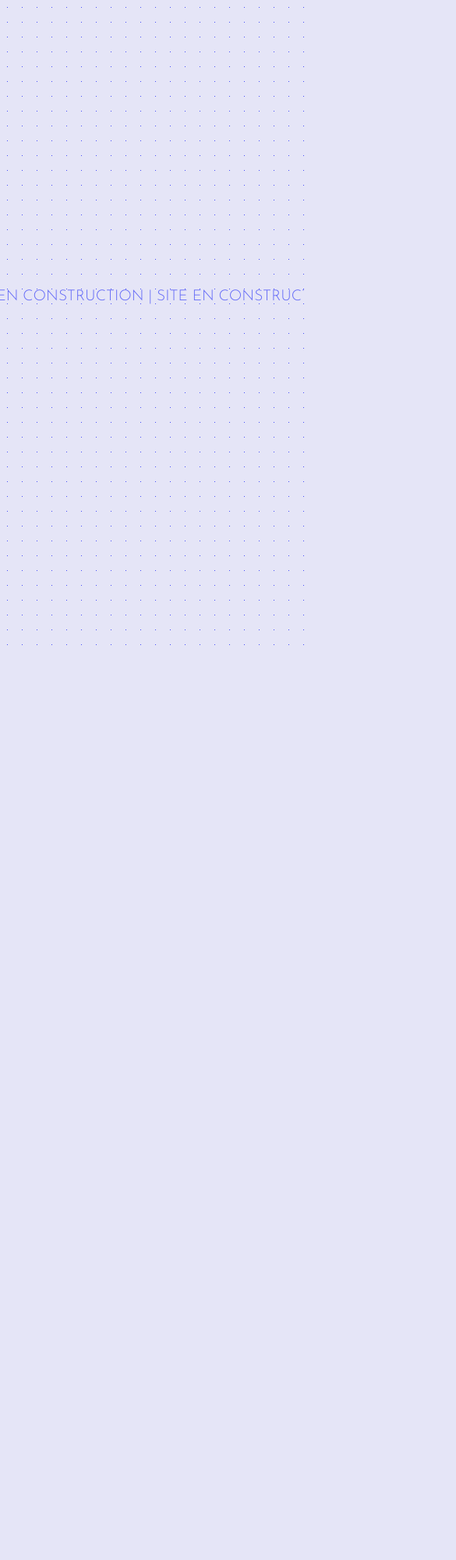
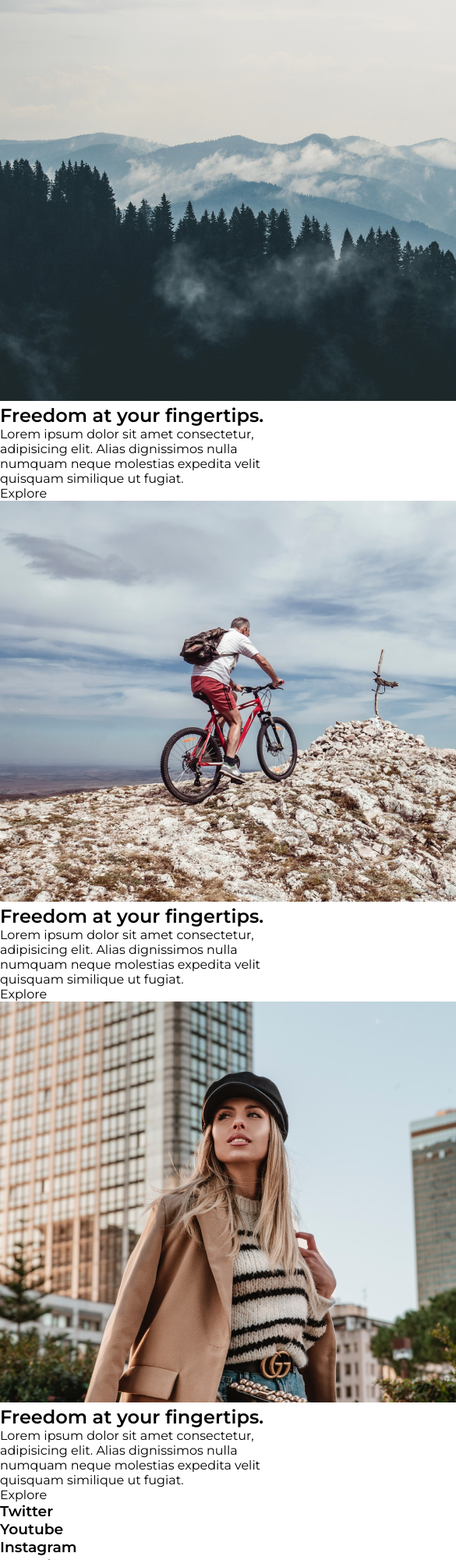
Before and after one commit to Guillaume-Gozillon/portfolio-v1, a plain HTML site: page index.html in a window 390 px wide. Shown: the top 2000 px of the page at 78% size, 585 px wide, since content can reach past the window. Before the commit the page ends 844 px from the top, so only its background shows below. Drawn offline with Linux system fonts and the light colour scheme.

Commit message:
Add HTML

```diff
--- /dev/null
+++ b/app.js
@@ -0,0 +1 @@
+console.log('hello')
--- a/index.html
+++ b/index.html
@@ -1,28 +1,112 @@
 <!DOCTYPE html>
-<html lang="en">
+<html lang="fr">
   <head>
     <meta charset="UTF-8" />
     <meta http-equiv="X-UA-Compatible" content="IE=edge" />
     <meta name="viewport" content="width=device-width, initial-scale=1.0" />
     <link rel="preconnect" href="https://fonts.googleapis.com" />
     <link rel="preconnect" href="https://fonts.gstatic.com" crossorigin />
+    <link rel="preconnect" href="https://fonts.googleapis.com" />
+    <link rel="preconnect" href="https://fonts.gstatic.com" crossorigin />
     <link
-      href="https://fonts.googleapis.com/css2?family=Josefin+Sans:ital,wght@0,300;1,400;1,500&display=swap"
+      href="https://fonts.googleapis.com/css2?family=Abril+Fatface&family=Montserrat:wght@300;400;500;600&display=swap"
       rel="stylesheet"
     />
     <link rel="icon" type="image/png" href="/img/logo1.png" />
-    <title>Guillaume Gozillon</title>
+    <title>Guillaume Gozillon, développeur Front-End React</title>
     <meta
       name="description"
       content="Guillaume Gozillon, développeur front-end"
     />
     <link rel="stylesheet" href="style.css" />
+    <script src="./app.js" defer></script>
   </head>
   <body>
-    <main class="container">
-      <span class="txt t1">SITE EN CONSTRUCTION |&nbsp;</span>
-      <span class="txt t2">SITE EN CONSTRUCTION |&nbsp;</span>
-      <span class="txt t2">SITE EN CONSTRUCTION |&nbsp;</span>
+    <header class="nav-header">
+      <h1><a href="/index.html"></a></h1>
+      <div class="line1"></div>
+      <div class="line2"></div>
+    </header>
+    <main>
+      <section class="mountain slide">
+        <div class="hero-img">
+          <img src="./img/forest.png" alt="mountain image" />
+          <div class="reveal-img"></div>
+        </div>
+        <div class="hero-desc">
+          <div class="title">
+            <h2>
+              Freedom at your <span class="mountain-span">fingertips.</span>
+            </h2>
+            <div class="title-swipe t-swipe1"></div>
+          </div>
+          <p>
+            Lorem ipsum dolor sit amet consectetur, adipisicing elit. Alias
+            dignissimos nulla numquam neque molestias expedita velit quisquam
+            similique ut fugiat.
+          </p>
+          <a class="explore mountain-exp">Explore</a>
+        </div>
+      </section>
+      <section class="hike slide">
+        <div class="hero-img">
+          <img src="./img/hike.png" alt="hike image" />
+          <div class="reveal-img"></div>
+        </div>
+        <div class="hero-desc">
+          <div class="title">
+            <h2>Freedom at your <span class="hike-span">fingertips.</span></h2>
+            <div class="title-swipe t-swipe2"></div>
+          </div>
+          <p>
+            Lorem ipsum dolor sit amet consectetur, adipisicing elit. Alias
+            dignissimos nulla numquam neque molestias expedita velit quisquam
+            similique ut fugiat.
+          </p>
+          <a class="explore hike-exp">Explore</a>
+        </div>
+      </section>
+      <section class="fashion slide">
+        <div class="hero-img">
+          <img src="./img/fashion.png" alt="fashion image" />
+          <div class="reveal-img"></div>
+        </div>
+        <div class="hero-desc">
+          <div class="title">
+            <h2>
+              Freedom at your <span class="fashion-span">fingertips.</span>
+            </h2>
+            <div class="title-swipe t-swipe3"></div>
+          </div>
+          <p>
+            Lorem ipsum dolor sit amet consectetur, adipisicing elit. Alias
+            dignissimos nulla numquam neque molestias expedita velit quisquam
+            similique ut fugiat.
+          </p>
+          <a class="explore fashion-exp">Explore</a>
+        </div>
+      </section>
     </main>
+    <nav class="nav-bar">
+      <ul class="nav-links">
+        <h3>Twitter</h3>
+        <h3>Youtube</h3>
+        <h3>Instagram</h3>
+      </ul>
+      <div class="contact">
+        <h2>Stay in touch.</h2>
+        <p>
+          Lorem ipsum dolor sit amet consectetur adipisicing elit.
+          Exercitationem, sequi voluptatem? Modi molestias dolorum, doloribus
+          sed omnis esse cumque dolorem.
+        </p>
+      </div>
+    </nav>
+    <div class="cursor">
+      <span class="cursor-text"></span>
+    </div>
+    <div class="swipe swipe1"></div>
+    <div class="swipe swipe2"></div>
+    <div class="swipe swipe3"></div>
   </body>
 </html>
--- a/style.css
+++ b/style.css
@@ -5,45 +5,5 @@
 }
 
 body {
-  background-color: #e5e5f7;
-  opacity: 0.8;
-  background-image: radial-gradient(
-    #444cf7 0.9500000000000001px,
-    #e5e5f7 0.9500000000000001px
-  );
-  background-size: 19px 19px;
-  height: 100vh;
-  color: #444cf7;
-  font-family: 'Josefin Sans', sans-serif;
+  font-family: 'Montserrat', sans-serif;
 }
-
-.container {
-  display: flex;
-  overflow: hidden;
-  width: 100%;
-  position: absolute;
-  top: 45%;
-  transform: translateY(-50%);
-}
-
-.txt {
-  white-space: nowrap;
-  font-size: 4rem;
-  animation: scrollTxt 25s linear infinite;
-  font-weight: 500;
-}
-
-@keyframes scrollTxt {
-  0% {
-    transform: translate(0, 0);
-  }
-  100% {
-    transform: translate(-100%, 0);
-  }
-}
-
-@media screen and (max-width: 800px) {
-  .txt {
-    font-size: 1.2rem;
-  }
-}
```
Also changed, not shown: img/fashion-img1.png (added), img/fashion-img2.png (added), img/fashion-img3.png (added), img/fashion.png (added), img/forest.png (added), img/hike.png (added).
